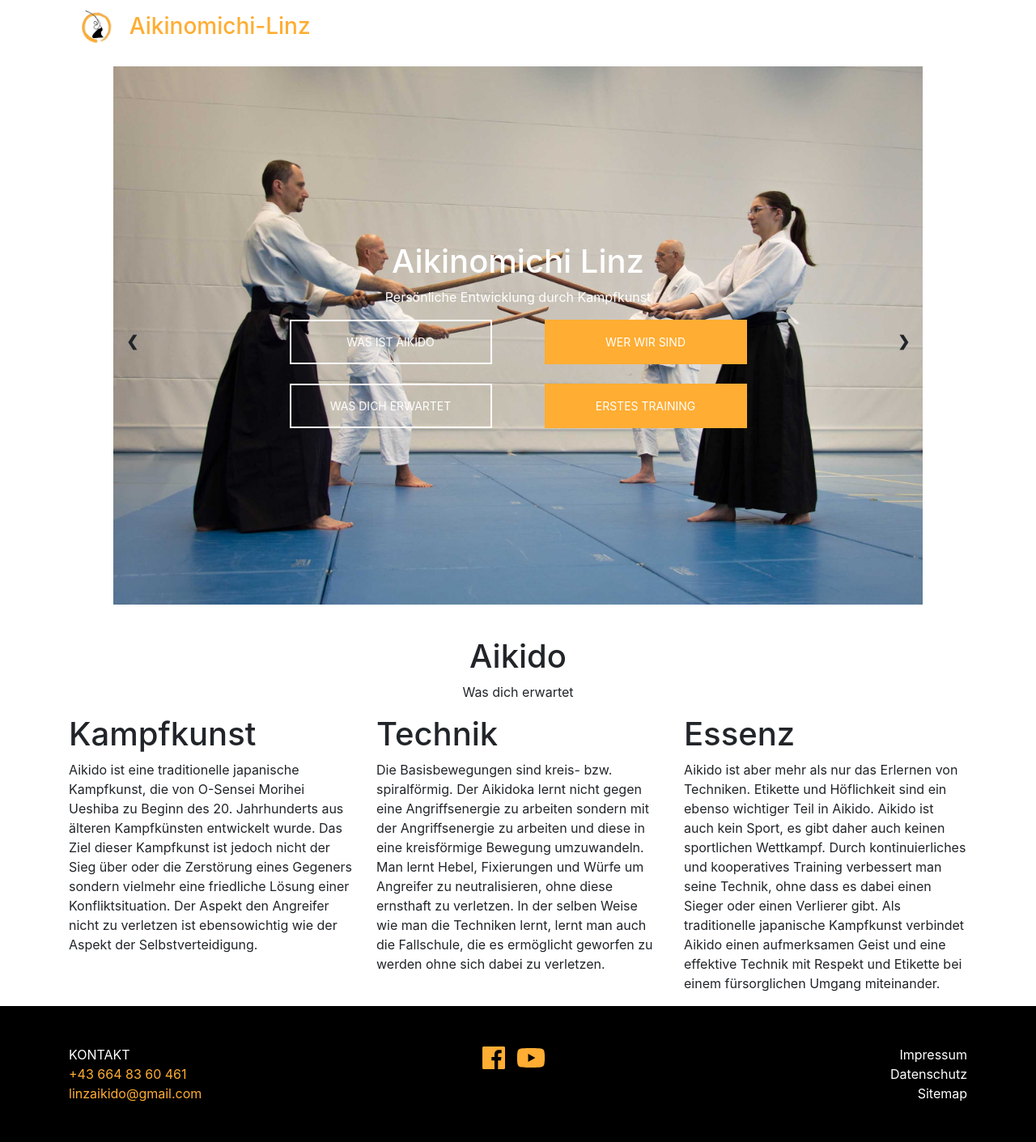
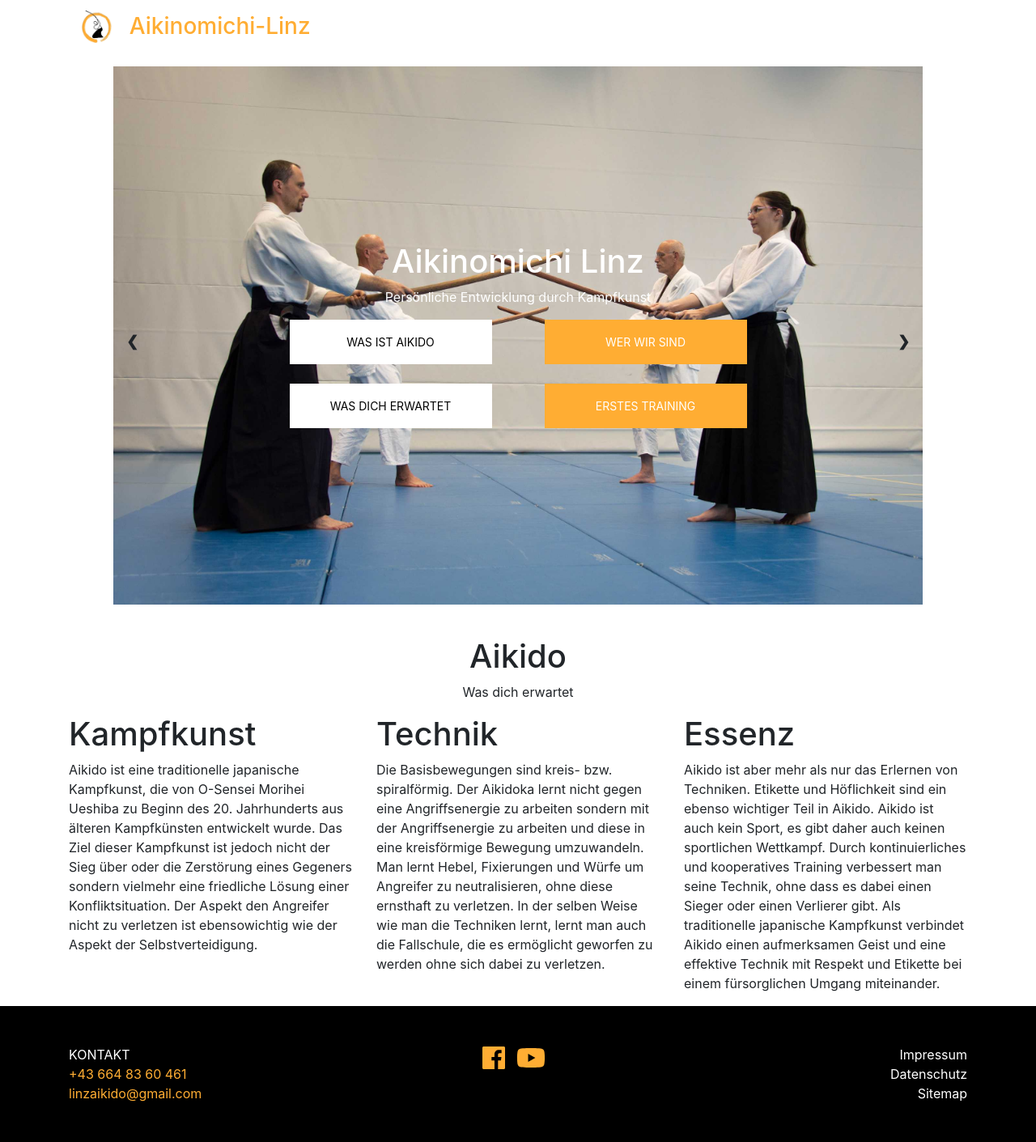
Before and after one commit to TWachs/aikinomichi-linz, a Jekyll site: the page built from index.md, in a window 1280 px wide. Shown: the whole page at 81% size. Built offline with Jekyll 4.4.1, drawn with Linux system fonts in a browser that asks for light colours; nearby versions of some CDN libraries.

Commit message:
change colors

```diff
--- a/css/custom/includes/_index.scss
+++ b/css/custom/includes/_index.scss
@@ -13,9 +13,9 @@
 }
 
 .buttonType1 {
-    background-color: transparent; /* Green */
+    background-color: white; /* Green */
     border: 2px solid white;
-    color: white;
+    color: black;
     padding: 15px 32px;
     text-align: center;
     text-decoration: none;
```
